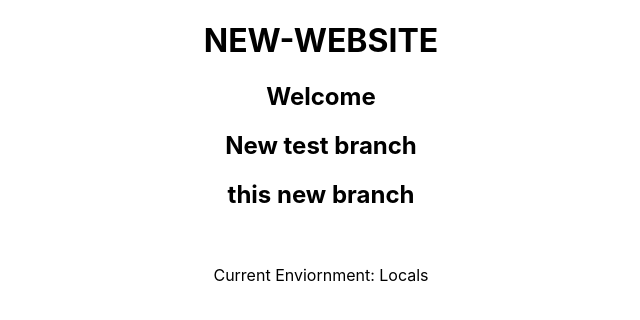
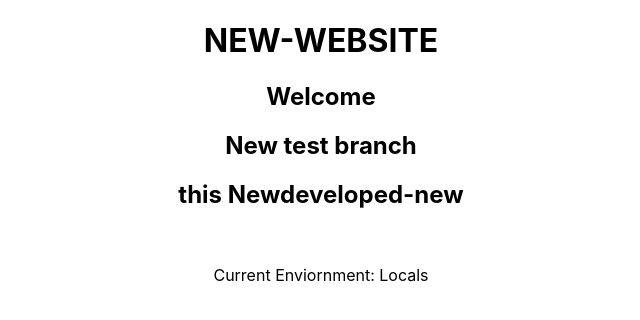
Before and after one commit to saurabhgola/testwebsite, a React (Create React App) app: page / in a window 1280 px wide. Shown: the top 320 px of the page, without its empty margins (319-959 px from the left). Built offline with nearby package versions, Linux system fonts and the light colour scheme.

Commit message:
new branch Newdeveloped-new

```diff
--- a/src/App.js
+++ b/src/App.js
@@ -7,7 +7,7 @@ function App() {
       <h1>NEW-WEBSITE</h1>
       <h2>Welcome</h2>
       <h2>New test branch</h2>
-      <h2>this new branch</h2>
+      <h2>this Newdeveloped-new</h2>
       <br/>
       <p className="App-intro">Current Enviornment: {process.env.REACT_APP_ENVIORNMENT}</p>
     </div>
```
